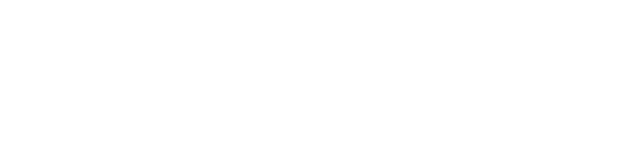
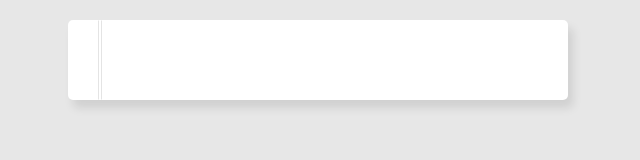
Before and after one commit to misakimichy/JS30-20-speech-detection, a website built with webpack: page src/index.html in a window 1280 px wide. Shown: the whole page, without its empty margins (322-962 px from the left). Built offline with nearby package versions, Linux system fonts and the light colour scheme.

Commit message:
Add styles to words class.

```diff
--- a/src/index.html
+++ b/src/index.html
@@ -4,9 +4,10 @@
     <meta charset="UTF-8">
     <meta name="viewport" content="width=device-width, initial-scale=1.0">
     <meta http-equiv="X-UA-Compatible" content="ie=edge">
+    <link href="https://fonts.googleapis.com/css?family=Open+Sans&display=swap" rel="stylesheet">
     <title>Speech Detection</title>
 </head>
 <body>
-
+    <div class="words" contenteditable></div>
 </body>
 </html>
--- a/src/styles.css
+++ b/src/styles.css
@@ -0,0 +1,40 @@
+html {
+    box-sizing: border-box;
+}
+
+*, *:before, *:after {
+    box-sizing: inherit;
+}
+
+body {
+    background: #e7e7e7;
+    font-family: "Open sans", sans-serif;
+    font-size: 20px;
+}
+
+.words {
+    max-width: 500px;
+    margin: 20px auto;
+    padding: 1rem 2rem 1rem 5rem;
+    background: white;
+    background-size: 100% 3rem;
+    border-radius: 5px;
+    box-shadow: 5px 8px 10px rgba(0, 0, 0, 0.1);
+    position: relative;
+    line-height: 3rem;
+}
+
+.words:before {
+    width: 4px;
+    content: '';
+    position: absolute;
+    top: 0px;
+    left: 30px;
+    bottom: 0px;
+    border: 1px solid;
+    border-color: transparent #e4e4e4;
+}
+
+p {
+    margin: 0 0 3rem;
+}
```
